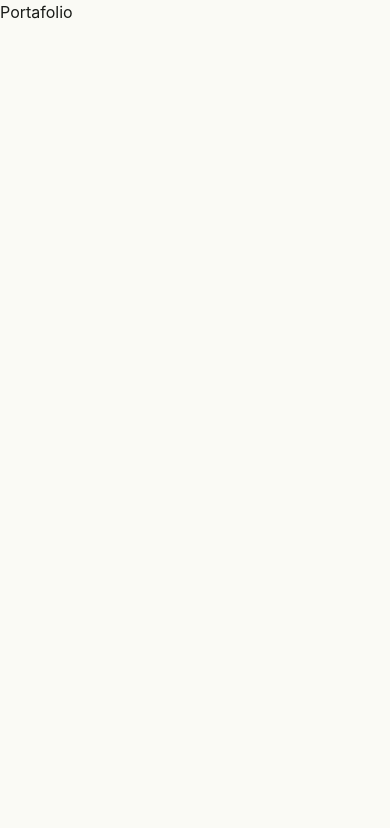
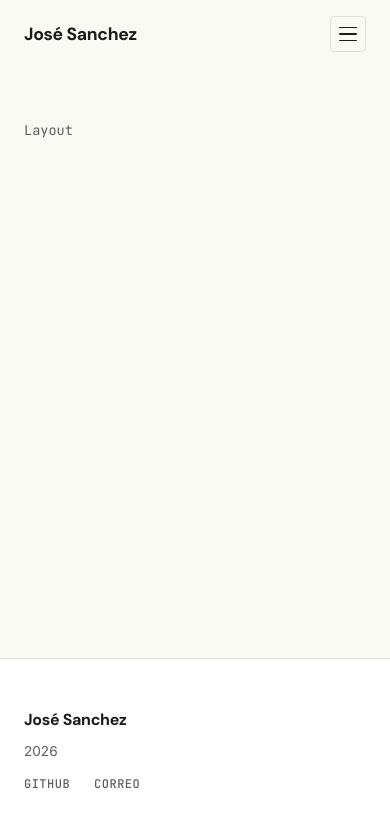
Before and after one commit to josesan28/portafolio, a React (Vite) app in the folder portafolio/: page / in a window 390 px wide. Shown: the top 828 px of the page. Built offline with nearby package versions, Linux system fonts and the light colour scheme.

Commit message:
Navbar, Footer y Layout principales agregados

```diff
--- a/portafolio/index.html
+++ b/portafolio/index.html
@@ -1,6 +1,9 @@
 <!doctype html>
 <html lang="en">
   <head>
+    <link rel="preconnect" href="https://fonts.googleapis.com">
+    <link rel="preconnect" href="https://fonts.gstatic.com" crossorigin>
+    <link href="https://fonts.googleapis.com/css2?family=DM+Sans:wght@400;700&family=Inter:wght@400;500&family=JetBrains+Mono:wght@400;500;700&display=swap" rel="stylesheet">
     <meta charset="UTF-8" />
     <link rel="icon" type="image/svg+xml" href="/favicon.svg" />
     <meta name="viewport" content="width=device-width, initial-scale=1.0" />
--- a/portafolio/src/App.jsx
+++ b/portafolio/src/App.jsx
@@ -1,11 +1,18 @@
 import { Routes, Route } from 'react-router-dom'
+import Layout from './components/Layout/Layout'
+import Home from './pages/Home/Home'
 
-function App() {
+export default function App() {
   return (
     <Routes>
-      <Route path="/" element={<div>Portafolio</div>} />
+      <Route
+        path="/"
+        element={
+          <Layout>
+            <Home />
+          </Layout>
+        }
+      />
     </Routes>
   )
 }
-
-export default App
--- /dev/null
+++ b/portafolio/src/components/Footer/Footer.css
@@ -0,0 +1,57 @@
+.footer {
+  border-top: 1px solid var(--color-border);
+  background-color: var(--color-surface);
+  margin-top: var(--space-2xl);
+}
+
+.footer__inner {
+  max-width: var(--max-width);
+  margin: 0 auto;
+  padding: var(--space-xl) var(--space-lg);
+  display: flex;
+  align-items: center;
+  justify-content: space-between;
+  flex-wrap: wrap;
+  gap: var(--space-md);
+}
+
+.footer__brand {
+  font-family: var(--font-display);
+  font-size: 1rem;
+  font-weight: 700;
+  color: var(--color-text);
+  letter-spacing: -0.02em;
+}
+
+.footer__copy {
+  font-family: var(--font-sans);
+  font-size: 0.85rem;
+  color: var(--color-text-muted);
+}
+
+.footer__links {
+  display: flex;
+  gap: var(--space-lg);
+}
+
+.footer__link {
+  font-family: var(--font-mono);
+  font-size: 0.75rem;
+  font-weight: 500;
+  letter-spacing: 0.04em;
+  text-transform: uppercase;
+  color: var(--color-text-muted);
+  transition: color 0.2s ease;
+}
+
+.footer__link:hover {
+  color: var(--color-text);
+}
+
+@media (max-width: 768px) {
+  .footer__inner {
+    flex-direction: column;
+    align-items: flex-start;
+    gap: var(--space-sm);
+  }
+}
--- /dev/null
+++ b/portafolio/src/components/Footer/Footer.jsx
@@ -0,0 +1,39 @@
+import './Footer.css'
+
+export default function Footer() {
+  const year = new Date().getFullYear()
+
+  return (
+    <footer className="footer">
+      <div className="footer__inner">
+
+        <span className="footer__brand">
+          José Sanchez
+        </span>
+
+        <span className="footer__copy">
+          {year}
+        </span>
+
+        <ul className="footer__links">
+          <li>
+            <a
+              href="https://github.com/josesan28"
+              target="_blank"
+              rel="noopener noreferrer"
+              className="footer__link"
+            >
+              GitHub
+            </a>
+          </li>
+          <li>
+            <a href="mailto:san24092@uvg.edu.gt" className="footer__link">
+              Correo
+            </a>
+          </li>
+        </ul>
+
+      </div>
+    </footer>
+  )
+}
--- /dev/null
+++ b/portafolio/src/components/Layout/Layout.css
@@ -0,0 +1,15 @@
+.layout {
+  display: flex;
+  flex-direction: column;
+  min-height: 100vh;
+}
+
+.layout__main {
+  flex: 1;
+  padding-top: 72px;
+  max-width: var(--max-width);
+  margin: 0 auto;
+  width: 100%;
+  padding-left: var(--space-lg);
+  padding-right: var(--space-lg);
+}
--- /dev/null
+++ b/portafolio/src/components/Layout/Layout.jsx
@@ -0,0 +1,15 @@
+import Navbar from '../Navbar/Navbar'
+import Footer from '../Footer/Footer'
+import './Layout.css'
+
+export default function Layout({ children }) {
+  return (
+    <div className="layout">
+      <Navbar />
+      <main className="layout__main">
+        {children}
+      </main>
+      <Footer />
+    </div>
+  )
+}
--- /dev/null
+++ b/portafolio/src/components/Navbar/Navbar.css
@@ -0,0 +1,178 @@
+.navbar {
+  position: fixed;
+  top: 0;
+  left: 0;
+  width: 100%;
+  z-index: 100;
+  background-color: rgba(250, 250, 245, 0.8);
+  backdrop-filter: blur(12px);
+  -webkit-backdrop-filter: blur(12px);
+  border-bottom: 1px solid transparent;
+  transition: border-color 0.3s ease, box-shadow 0.3s ease;
+}
+
+.navbar--scrolled {
+  border-color: var(--color-border);
+  box-shadow: 0 1px 12px rgba(0, 0, 0, 0.04);
+}
+
+.navbar__inner {
+  max-width: var(--max-width);
+  margin: 0 auto;
+  padding: var(--space-md) var(--space-lg);
+  display: flex;
+  align-items: center;
+  gap: var(--space-xl);
+}
+
+/* Brand */
+.navbar__brand {
+  font-family: var(--font-display);
+  font-size: 1.1rem;
+  font-weight: 700;
+  color: var(--color-text);
+  letter-spacing: -0.02em;
+  white-space: nowrap;
+  margin-right: auto;
+}
+
+/* Desktop links */
+.navbar__links {
+  display: flex;
+  align-items: center;
+  gap: var(--space-sm);
+}
+
+.navbar__link {
+  font-family: var(--font-mono);
+  font-size: 0.75rem;
+  font-weight: 500;
+  letter-spacing: 0.05em;
+  text-transform: uppercase;
+  color: var(--color-text-muted);
+  padding: var(--space-sm) var(--space-md);
+  border-radius: var(--radius-sm);
+  transition: color 0.2s ease, background-color 0.2s ease;
+}
+
+.navbar__link:hover {
+  color: var(--color-text);
+  background-color: var(--color-surface-alt);
+}
+
+/* CTA button */
+.navbar__cta {
+  font-family: var(--font-mono);
+  font-size: 0.75rem;
+  font-weight: 500;
+  letter-spacing: 0.05em;
+  text-transform: uppercase;
+  color: var(--color-surface);
+  background-color: var(--color-accent);
+  padding: var(--space-sm) var(--space-lg);
+  border-radius: var(--radius-sm);
+  white-space: nowrap;
+  transition: opacity 0.2s ease, transform 0.15s ease;
+}
+
+.navbar__cta:hover {
+  opacity: 0.85;
+}
+
+.navbar__cta:active {
+  transform: scale(0.97);
+}
+
+/* Hamburger */
+.navbar__hamburger {
+  display: none;
+  flex-direction: column;
+  justify-content: center;
+  gap: 5px;
+  width: 36px;
+  height: 36px;
+  padding: var(--space-sm);
+  background: none;
+  border: 1px solid var(--color-border);
+  border-radius: var(--radius-sm);
+  cursor: pointer;
+}
+
+.navbar__hamburger span {
+  display: block;
+  width: 100%;
+  height: 1.5px;
+  background-color: var(--color-text);
+  border-radius: 2px;
+  transition: transform 0.3s ease, opacity 0.3s ease;
+  transform-origin: center;
+}
+
+.navbar__hamburger--open span:nth-child(1) {
+  transform: translateY(6.5px) rotate(45deg);
+}
+.navbar__hamburger--open span:nth-child(2) {
+  opacity: 0;
+}
+.navbar__hamburger--open span:nth-child(3) {
+  transform: translateY(-6.5px) rotate(-45deg);
+}
+
+/* Mobile drawer */
+.navbar__drawer {
+  display: none;
+  max-height: 0;
+  overflow: hidden;
+  transition: max-height 0.35s cubic-bezier(0.25, 0.46, 0.45, 0.94);
+  border-bottom: 1px solid transparent;
+}
+
+.navbar__drawer--open {
+  max-height: 400px;
+  border-color: var(--color-border);
+}
+
+.navbar__drawer-links {
+  display: flex;
+  flex-direction: column;
+  padding: var(--space-md) var(--space-lg) var(--space-lg);
+  gap: var(--space-xs);
+}
+
+.navbar__drawer-link {
+  font-family: var(--font-mono);
+  font-size: 0.85rem;
+  font-weight: 500;
+  letter-spacing: 0.04em;
+  color: var(--color-text-muted);
+  padding: var(--space-sm) var(--space-md);
+  border-radius: var(--radius-sm);
+  transition: color 0.2s ease, background-color 0.2s ease;
+}
+
+.navbar__drawer-link:hover {
+  color: var(--color-text);
+  background-color: var(--color-surface-alt);
+}
+
+.navbar__drawer-link--cta {
+  margin-top: var(--space-sm);
+  color: var(--color-text);
+  font-weight: 700;
+}
+
+/* Responsive */
+@media (max-width: 768px) {
+  .navbar__links,
+  .navbar__cta {
+    display: none;
+  }
+
+  .navbar__hamburger {
+    display: flex;
+  }
+
+  .navbar__drawer {
+    display: block;
+  }
+}
--- /dev/null
+++ b/portafolio/src/components/Navbar/Navbar.jsx
@@ -0,0 +1,91 @@
+import { useState, useEffect } from 'react'
+import './Navbar.css'
+
+export default function Navbar() {
+  const [scrolled, setScrolled] = useState(false)
+  const [menuOpen, setMenuOpen] = useState(false)
+
+  useEffect(() => {
+    const handleScroll = () => setScrolled(window.scrollY > 20)
+    window.addEventListener('scroll', handleScroll)
+    return () => window.removeEventListener('scroll', handleScroll)
+  }, [])
+
+  const navLinks = [
+    { href: '#about', label: 'Sobre mí' },
+    { href: '#stack', label: 'Tecnologías' },
+    { href: '#projects', label: 'Proyectos' },
+    { href: '#contact', label: 'Contacto' },
+  ]
+
+  return (
+    <header className={`navbar ${scrolled ? 'navbar--scrolled' : ''}`}>
+      <nav className="navbar__inner" aria-label="Navegación principal">
+
+        <a href="#about" className="navbar__brand">
+          José Sanchez
+        </a>
+
+        {/* Desktop links */}
+        <ul className="navbar__links">
+          {navLinks.map(link => (
+            <li key={link.href}>
+              <a href={link.href} className="navbar__link">
+                {link.label}
+              </a>
+            </li>
+          ))}
+        </ul>
+
+        {/* CV button */}
+        <a
+          href="/cv.pdf"
+          target="_blank"
+          rel="noopener noreferrer"
+          className="navbar__cta"
+          download
+        >
+          Currículum
+        </a>
+
+        {/* Mobile hamburger */}
+        <button
+          className={`navbar__hamburger ${menuOpen ? 'navbar__hamburger--open' : ''}`}
+          onClick={() => setMenuOpen(prev => !prev)}
+          aria-label={menuOpen ? 'Cerrar menú' : 'Abrir menú'}
+          aria-expanded={menuOpen}
+        >
+          <span />
+          <span />
+          <span />
+        </button>
+      </nav>
+
+      {/* Mobile drawer */}
+      <div className={`navbar__drawer ${menuOpen ? 'navbar__drawer--open' : ''}`}>
+        <ul className="navbar__drawer-links">
+          {navLinks.map(link => (
+            <li key={link.href}>
+              <a
+                href={link.href}
+                className="navbar__drawer-link"
+                onClick={() => setMenuOpen(false)}
+              >
+                {link.label}
+              </a>
+            </li>
+          ))}
+          <li>
+            <a
+              href="/cv.pdf"
+              className="navbar__drawer-link navbar__drawer-link--cta"
+              download
+            >
+              Currículum ↓
+            </a>
+          </li>
+        </ul>
+      </div>
+    </header>
+  )
+}
--- /dev/null
+++ b/portafolio/src/pages/Home/Home.css
@@ -0,0 +1,9 @@
+.home {
+  padding: var(--space-xl) 0;
+}
+
+.home__placeholder {
+  color: var(--color-text-muted);
+  font-family: var(--font-mono);
+  font-size: 0.85rem;
+}
--- /dev/null
+++ b/portafolio/src/pages/Home/Home.jsx
@@ -0,0 +1,9 @@
+import './Home.css'
+
+export default function Home() {
+  return (
+    <div className="home">
+      <p className="home__placeholder">Layout</p>
+    </div>
+  )
+}
```
